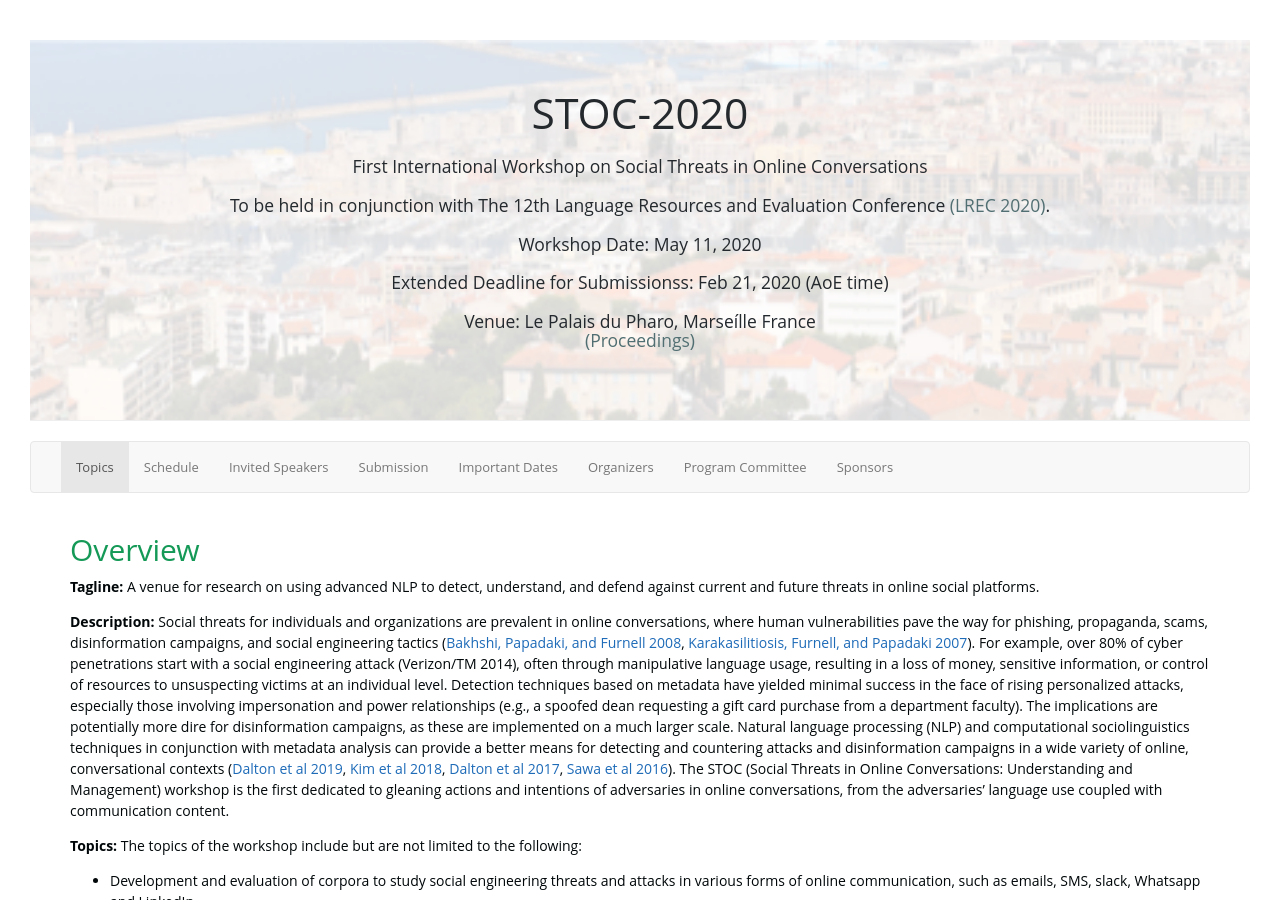
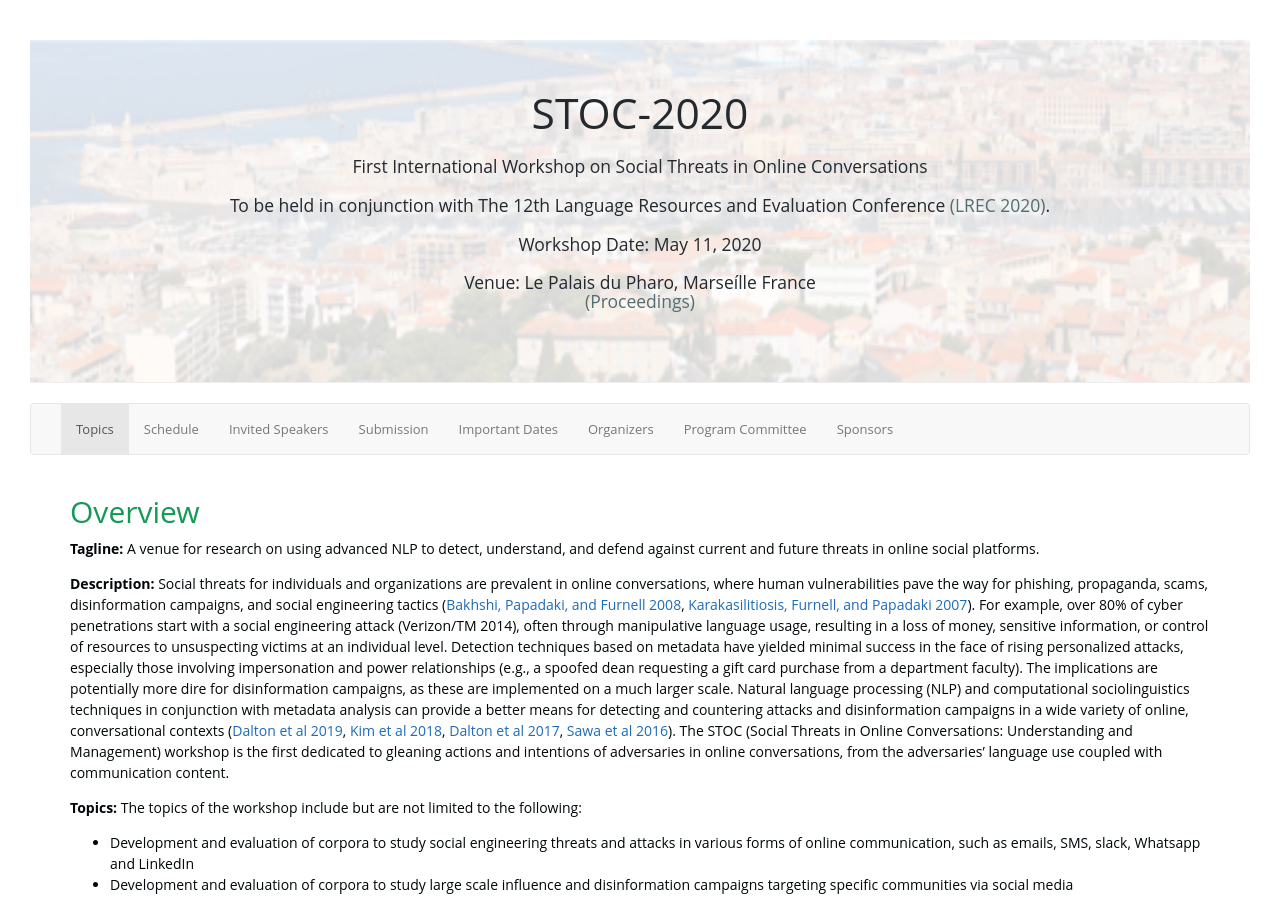
Before and after one commit to social-threats/social-threats.github.io, a Jekyll site: the page built from index.html, in a window 1280 px wide and 900 px high. Built offline with Jekyll 4.4.1, drawn with Linux system fonts in a browser that asks for light colours; nearby versions of some CDN libraries.

Commit message:
Update header.html

```diff
--- a/_includes/_STOC_2020/header.html
+++ b/_includes/_STOC_2020/header.html
@@ -5,8 +5,6 @@
     <h2 class="project-tagline ">To be held in conjunction with The 12th Language Resources and Evaluation Conference <a href="https://lrec2020.lrec-conf.org/">(LREC 2020)</a>.
         <br><br>
         Workshop Date: May 11, 2020
-        <br><br>
-        Extended Deadline for Submissionss: Feb 21, 2020 (AoE time)
         <br>
         <br>
         Venue: Le Palais du Pharo, Marseílle France
```
